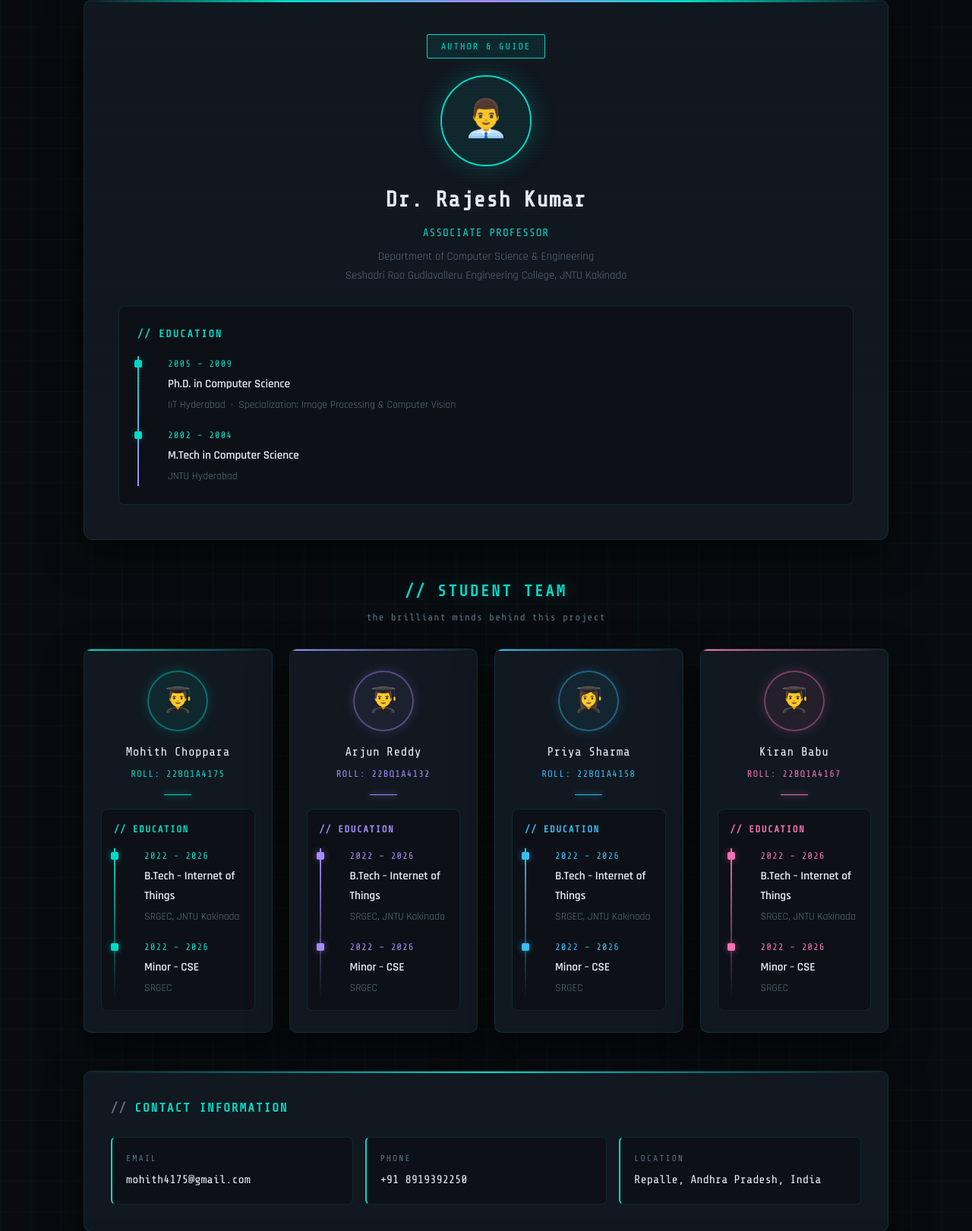
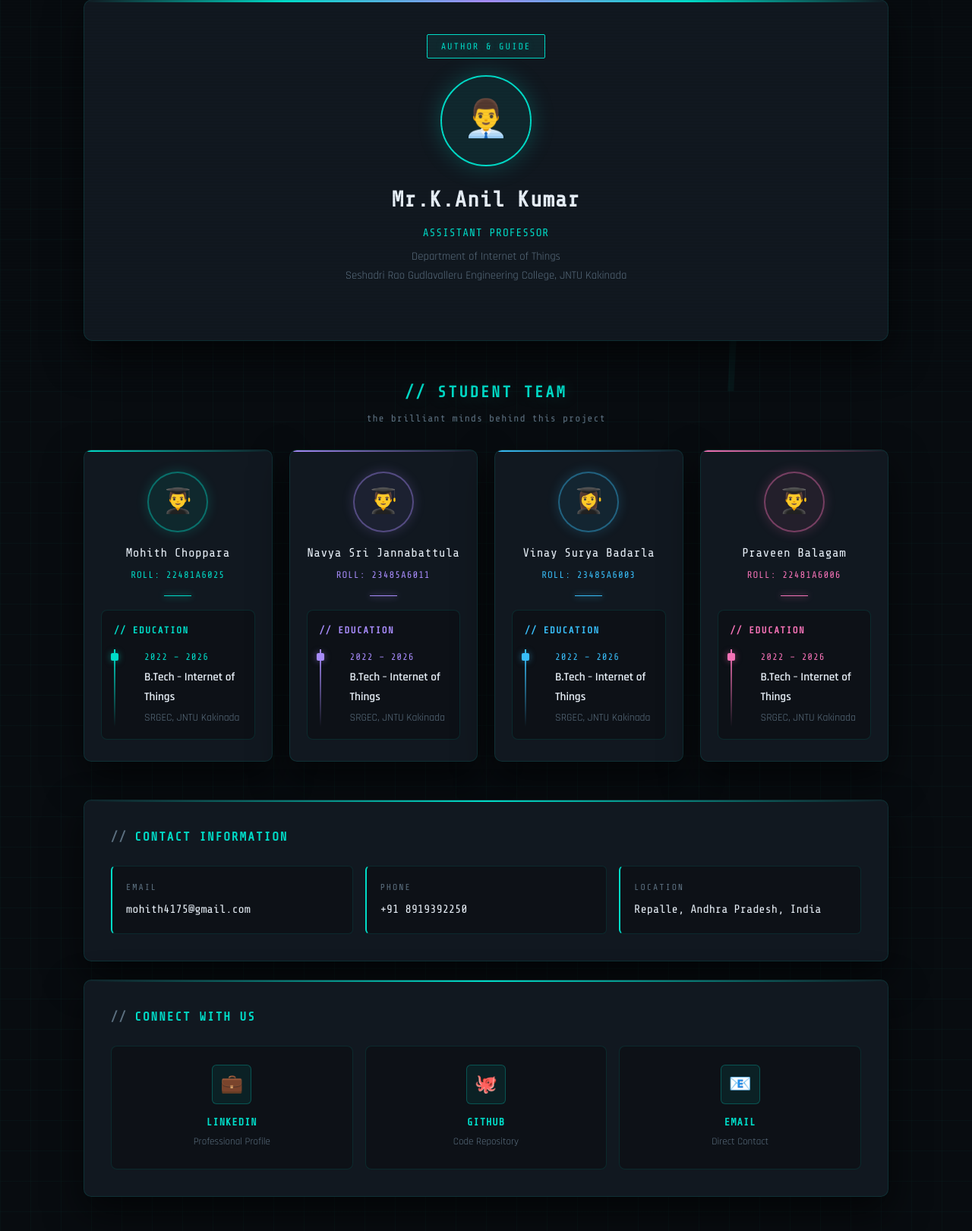
Before and after one commit to mohith-4175/image-forgery-detection, a Flask app: page /about-me in a window 1280 px wide. Shown: the part 285-1906 px from the top of the page at 76% size. Run offline with Flask 3, Linux system fonts and the light colour scheme; parts of the project's set-up code (start-up, migrations or seed data) failed here and were passed over.

Commit message:
Update author and student details in about-me.html

```diff
--- a/templates/about-me.html
+++ b/templates/about-me.html
@@ -568,28 +568,12 @@
     <div class="guide-card">
         <div class="guide-badge">AUTHOR &amp; GUIDE</div>
         <div class="guide-avatar">👨‍💼</div>
-        <h1 class="guide-name">Dr. Rajesh Kumar</h1>
-        <p class="guide-role">ASSOCIATE PROFESSOR</p>
+        <h1 class="guide-name">Mr.K.Anil Kumar</h1>
+        <p class="guide-role">ASSISTANT PROFESSOR</p>
         <p class="guide-dept">
-            Department of Computer Science &amp; Engineering<br>
+            Department of Internet of Things <br>
             Seshadri Rao Gudlavalleru Engineering College, JNTU Kakinada
         </p>
-
-        <div class="guide-edu">
-            <h3>// EDUCATION</h3>
-            <div class="timeline">
-                <div class="timeline-item">
-                    <div class="timeline-date">2005 – 2009</div>
-                    <div class="timeline-title">Ph.D. in Computer Science</div>
-                    <div class="timeline-desc">IIT Hyderabad &nbsp;·&nbsp; Specialization: Image Processing &amp; Computer Vision</div>
-                </div>
-                <div class="timeline-item">
-                    <div class="timeline-date">2002 – 2004</div>
-                    <div class="timeline-title">M.Tech in Computer Science</div>
-                    <div class="timeline-desc">JNTU Hyderabad</div>
-                </div>
-            </div>
-        </div>
     </div>
 
     <!-- ═══ STUDENTS ═══ -->
@@ -604,7 +588,7 @@
         <div class="student-card">
             <div class="student-avatar">👨‍🎓</div>
             <div class="student-name">Mohith Choppara</div>
-            <div class="student-roll">ROLL: 22BQ1A4175</div>
+            <div class="student-roll">ROLL: 22481A6025</div>
             <div class="mini-divider"></div>
             <div class="student-edu">
                 <h3>// EDUCATION</h3>
@@ -614,11 +598,6 @@
                         <div class="timeline-title">B.Tech – Internet of Things</div>
                         <div class="timeline-desc">SRGEC, JNTU Kakinada</div>
                     </div>
-                    <div class="timeline-item">
-                        <div class="timeline-date">2022 – 2026</div>
-                        <div class="timeline-title">Minor – CSE</div>
-                        <div class="timeline-desc">SRGEC</div>
-                    </div>
                 </div>
             </div>
         </div>
@@ -626,8 +605,8 @@
         <!-- Student 2 -->
         <div class="student-card">
             <div class="student-avatar">👨‍🎓</div>
-            <div class="student-name">Arjun Reddy</div>
-            <div class="student-roll">ROLL: 22BQ1A4132</div>
+            <div class="student-name">Navya Sri Jannabattula</div>
+            <div class="student-roll">ROLL: 23485A6011</div>
             <div class="mini-divider"></div>
             <div class="student-edu">
                 <h3>// EDUCATION</h3>
@@ -637,11 +616,6 @@
                         <div class="timeline-title">B.Tech – Internet of Things</div>
                         <div class="timeline-desc">SRGEC, JNTU Kakinada</div>
                     </div>
-                    <div class="timeline-item">
-                        <div class="timeline-date">2022 – 2026</div>
-                        <div class="timeline-title">Minor – CSE</div>
-                        <div class="timeline-desc">SRGEC</div>
-                    </div>
                 </div>
             </div>
         </div>
@@ -649,8 +623,8 @@
         <!-- Student 3 -->
         <div class="student-card">
             <div class="student-avatar">👩‍🎓</div>
-            <div class="student-name">Priya Sharma</div>
-            <div class="student-roll">ROLL: 22BQ1A4158</div>
+            <div class="student-name">Vinay Surya Badarla</div>
+            <div class="student-roll">ROLL: 23485A6003</div>
             <div class="mini-divider"></div>
             <div class="student-edu">
                 <h3>// EDUCATION</h3>
@@ -660,11 +634,6 @@
                         <div class="timeline-title">B.Tech – Internet of Things</div>
                         <div class="timeline-desc">SRGEC, JNTU Kakinada</div>
                     </div>
-                    <div class="timeline-item">
-                        <div class="timeline-date">2022 – 2026</div>
-                        <div class="timeline-title">Minor – CSE</div>
-                        <div class="timeline-desc">SRGEC</div>
-                    </div>
                 </div>
             </div>
         </div>
@@ -672,8 +641,8 @@
         <!-- Student 4 -->
         <div class="student-card">
             <div class="student-avatar">👨‍🎓</div>
-            <div class="student-name">Kiran Babu</div>
-            <div class="student-roll">ROLL: 22BQ1A4167</div>
+            <div class="student-name">Praveen Balagam</div>
+            <div class="student-roll">ROLL: 22481A6006</div>
             <div class="mini-divider"></div>
             <div class="student-edu">
                 <h3>// EDUCATION</h3>
@@ -682,11 +651,6 @@
                         <div class="timeline-date">2022 – 2026</div>
                         <div class="timeline-title">B.Tech – Internet of Things</div>
                         <div class="timeline-desc">SRGEC, JNTU Kakinada</div>
-                    </div>
-                    <div class="timeline-item">
-                        <div class="timeline-date">2022 – 2026</div>
-                        <div class="timeline-title">Minor – CSE</div>
-                        <div class="timeline-desc">SRGEC</div>
                     </div>
                 </div>
             </div>
```
